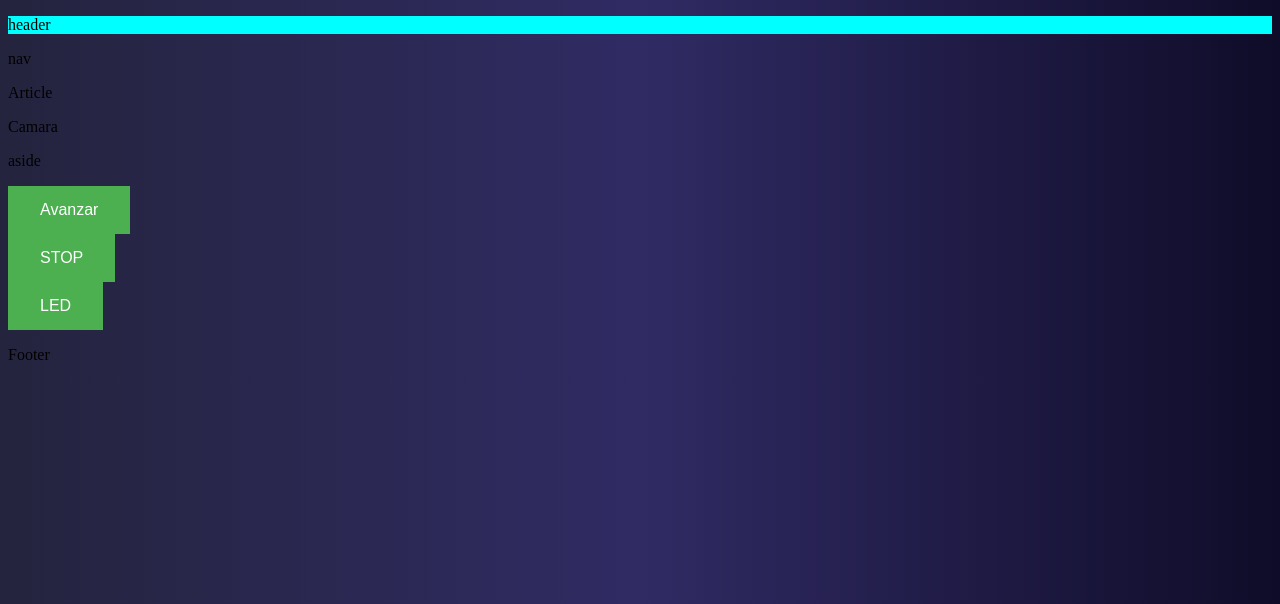
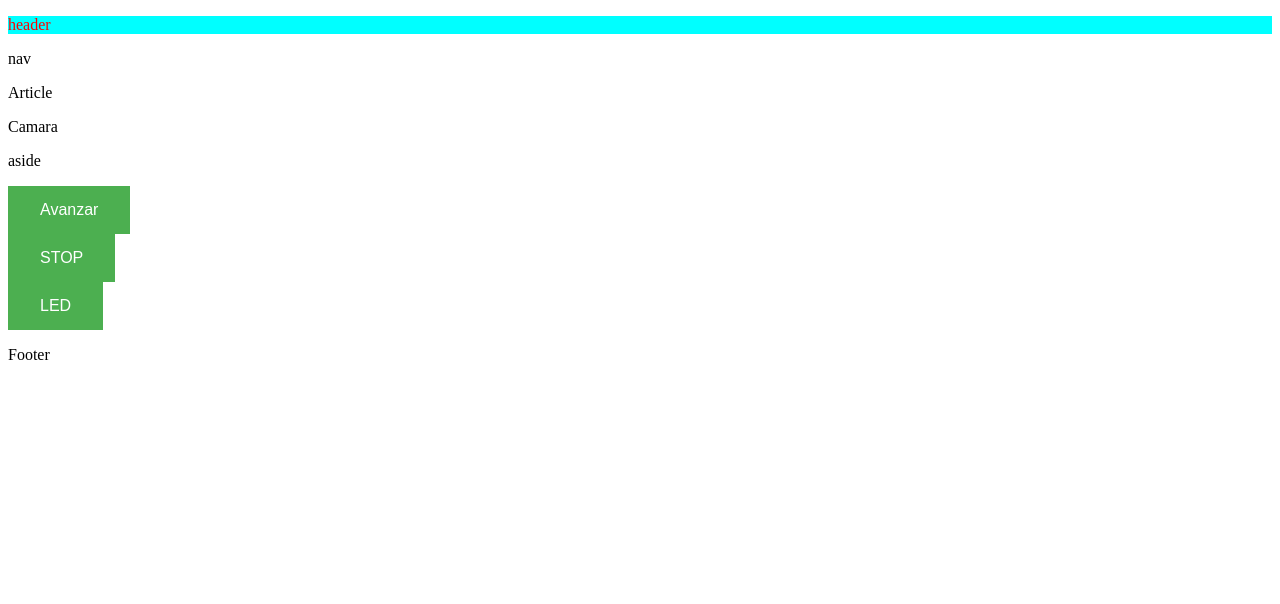
Before and after one commit to mrvlas/Vlasbot_2, a Flask app: page / in a window 1280 px wide. Shown: the top 604 px of the page. Run offline with Flask 2, Linux system fonts and the light colour scheme.

Commit message:
modificación css

```diff
--- a/static/css/main.css
+++ b/static/css/main.css
@@ -1,11 +1,6 @@
-body{
-    background: #0f0c29;  /* fallback for old browsers */
-    background: -webkit-linear-gradient(to right, #24243e, #302b63, #0f0c29);  /* Chrome 10-25, Safari 5.1-6 */
-    background: linear-gradient(to right, #24243e, #302b63, #0f0c29); /* W3C, IE 10+/ Edge, Firefox 16+, Chrome 26+, Opera 12+, Safari 7+ */
-
-}
 header{
     background: aqua;
+    color:red
 }
 
 .boton{
```
Also changed, not shown: static/css/temp.css (added, +7 -0 lines).
